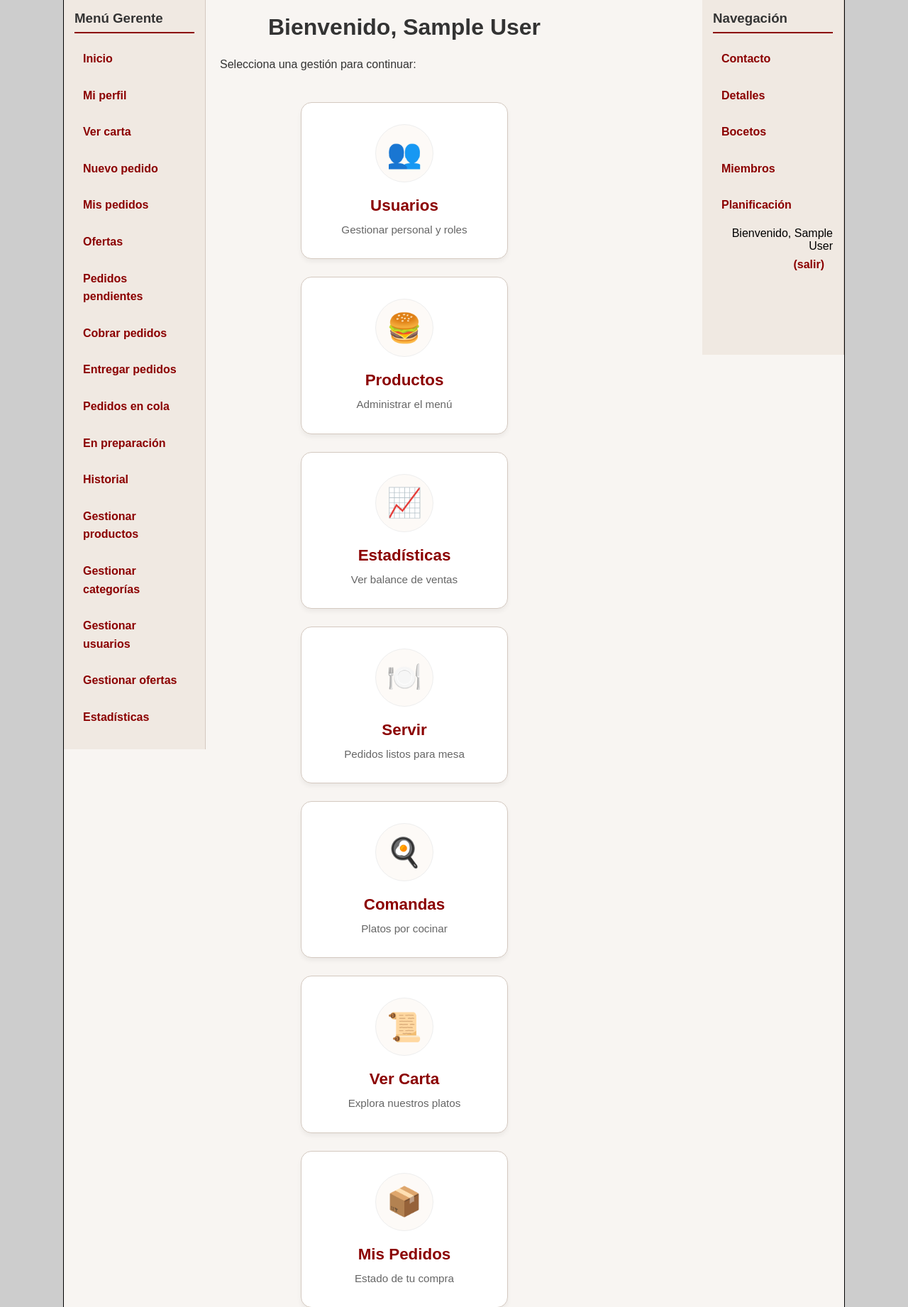
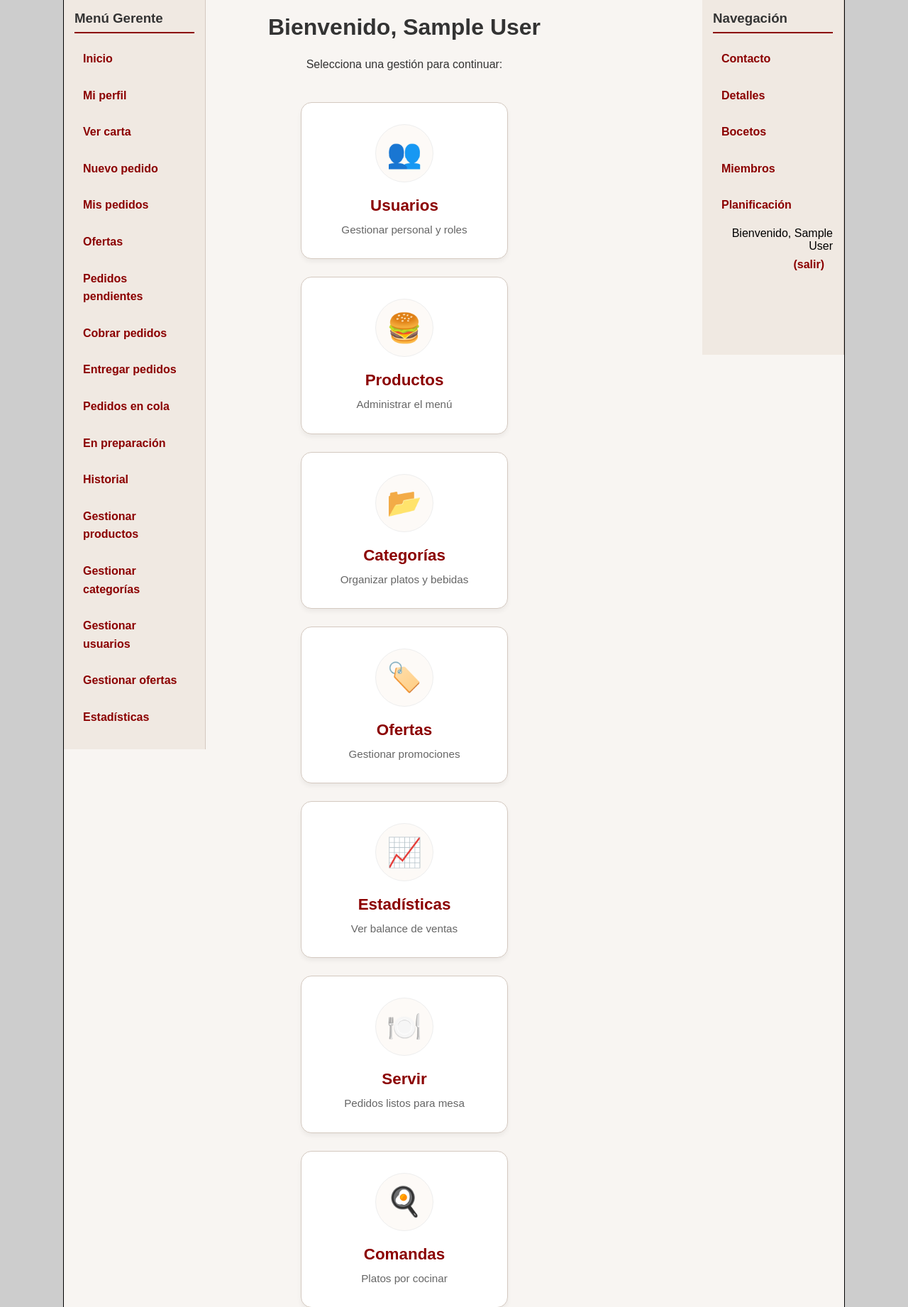
Before and after one commit to IkerMo/practica1-html, a PHP site: page /inicio.php in a window 1280 px wide. Shown: the part 131-1973 px from the top of the page at 71% size. Run offline with PHP 8.4, Linux system fonts and the light colour scheme; the visitor is signed in with stand-in values (Sample User, id 1).

Commit message:
Añado algun panel mas

```diff
--- a/inicio.php
+++ b/inicio.php
@@ -15,19 +15,30 @@ $esCliente = $_SESSION['esCliente'] ?? false;
 
 $contenidoTarjetas = '<div class="panel-tarjetas">';
 
+// --- BLOQUE GERENTE / ADMIN (Ahora con 5 tarjetas) ---
 if ($esAdmin) {
     $contenidoTarjetas .= <<<EOS
-        <a href="gerente/usuarios.php" class="tarjeta">
+        <a href="vistas/gerente/usuarios.php" class="tarjeta">
             <div class="icono-contenedor"><span class="icono">👥</span></div>
             <h3>Usuarios</h3>
             <p>Gestionar personal y roles</p>
         </a>
-        <a href="productos/ListarProductos.php" class="tarjeta">
+        <a href="vistas/productos/ListarProductos.php" class="tarjeta">
             <div class="icono-contenedor"><span class="icono">🍔</span></div>
             <h3>Productos</h3>
             <p>Administrar el menú</p>
         </a>
-        <a href="gerente/estadisticas.php" class="tarjeta">
+        <a href="vistas/gerente/categorias.php" class="tarjeta">
+            <div class="icono-contenedor"><span class="icono">📂</span></div>
+            <h3>Categorías</h3>
+            <p>Organizar platos y bebidas</p>
+        </a>
+        <a href="vistas/gerente/ofertas.php" class="tarjeta">
+            <div class="icono-contenedor"><span class="icono">🏷️</span></div>
+            <h3>Ofertas</h3>
+            <p>Gestionar promociones</p>
+        </a>
+        <a href="vistas/gerente/estadisticas.php" class="tarjeta">
             <div class="icono-contenedor"><span class="icono">📈</span></div>
             <h3>Estadísticas</h3>
             <p>Ver balance de ventas</p>
@@ -35,9 +46,10 @@ if ($esAdmin) {
 EOS;
 }
 
+// --- BLOQUE CAMARERO ---
 if ($esCamarero) {
     $contenidoTarjetas .= <<<EOS
-        <a href="camarero/pedidos-pendientes.php" class="tarjeta">
+        <a href="vistas/camarero/pedidos-pendientes.php" class="tarjeta">
             <div class="icono-contenedor"><span class="icono">🍽️</span></div>
             <h3>Servir</h3>
             <p>Pedidos listos para mesa</p>
@@ -45,9 +57,10 @@ if ($esCamarero) {
 EOS;
 }
 
+// --- BLOQUE COCINERO ---
 if ($esCocinero) {
     $contenidoTarjetas .= <<<EOS
-        <a href="cocinero/pedidos.php" class="tarjeta">
+        <a href="vistas/cocinero/pedidos.php" class="tarjeta">
             <div class="icono-contenedor"><span class="icono">🍳</span></div>
             <h3>Comandas</h3>
             <p>Platos por cocinar</p>
@@ -55,14 +68,15 @@ if ($esCocinero) {
 EOS;
 }
 
+// --- BLOQUE CLIENTE ---
 if ($esCliente) {
     $contenidoTarjetas .= <<<EOS
-        <a href="cliente/carta.php" class="tarjeta">
+        <a href="vistas/cliente/carta.php" class="tarjeta">
             <div class="icono-contenedor"><span class="icono">📜</span></div>
             <h3>Ver Carta</h3>
             <p>Explora nuestros platos</p>
         </a>
-        <a href="cliente/mis-pedidos.php" class="tarjeta">
+        <a href="vistas/cliente/mis-pedidos.php" class="tarjeta">
             <div class="icono-contenedor"><span class="icono">📦</span></div>
             <h3>Mis Pedidos</h3>
             <p>Estado de tu compra</p>
@@ -75,7 +89,7 @@ $contenidoTarjetas .= '</div>';
 $contenidoPrincipal = <<<EOS
     <div class="inicio-paneles">
         <h1>Bienvenido, $nombre</h1>
-        <p>Selecciona una gestión para continuar:</p>
+        <p style="text-align:center;">Selecciona una gestión para continuar:</p>
         $contenidoTarjetas
     </div>
 EOS;
```
